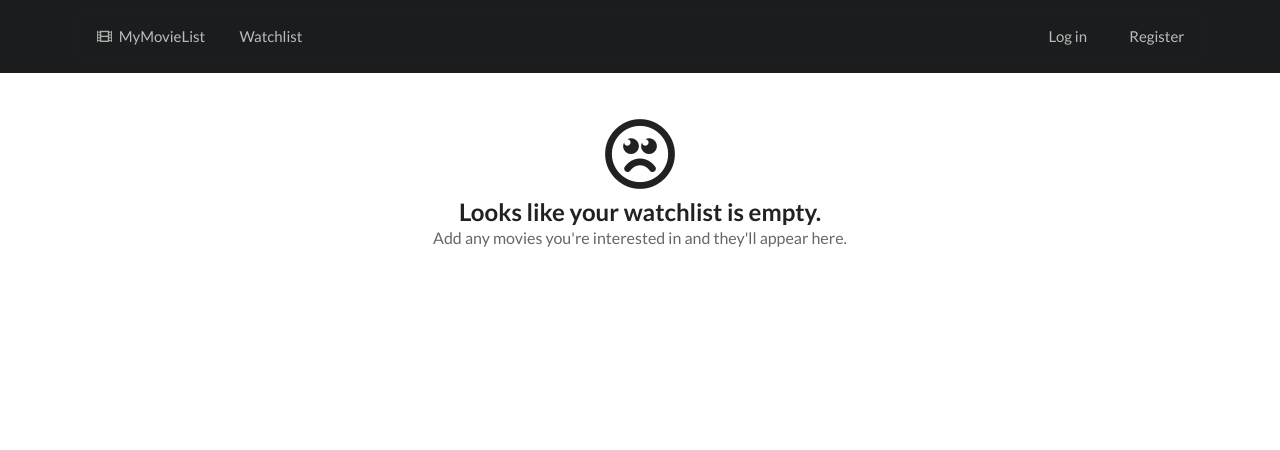
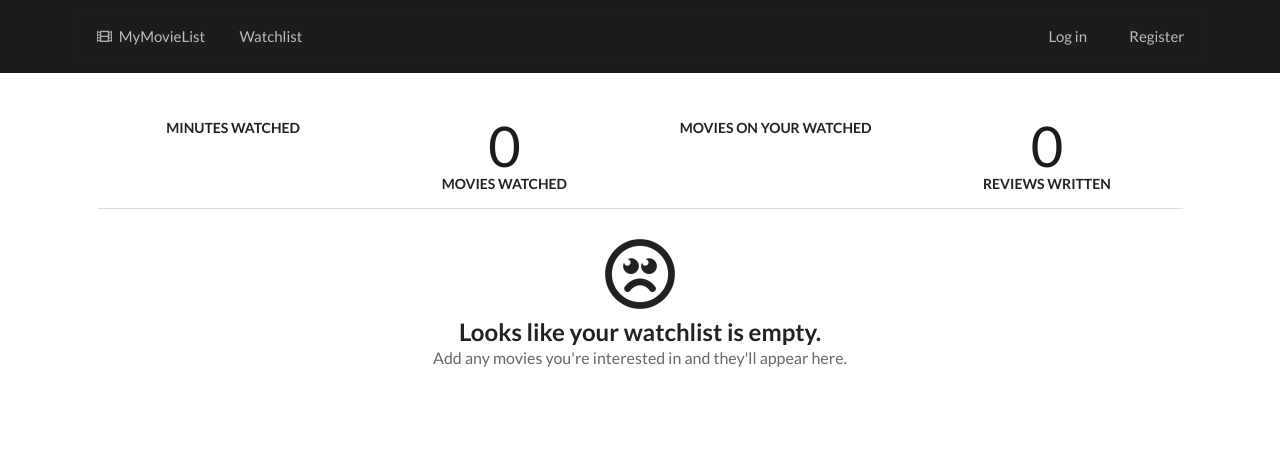
Before and after one commit to NeedsSoySauce/MyMovieList, a Flask app: template movie/templates/watchlist/watchlist.html in a window 1280 px wide. Shown: the top 450 px of the page. Run offline with Flask 2, Linux system fonts and the light colour scheme; the template is opened without the code that fills it, so the values that code supplies are empty; parts of the project's set-up code (start-up, migrations or seed data) failed here and were passed over.

Commit message:
Added stats to watchlist

```diff
--- a/movie/movie/services.py
+++ b/movie/movie/services.py
@@ -49,3 +49,4 @@
 
 def add_review(repo: AbstractRepository, review: Review, user: Union[User, None]):
     repo.add_review(review, user)
+    user.add_review(review)
--- a/movie/templates/movie/summary.html
+++ b/movie/templates/movie/summary.html
@@ -1,6 +1,7 @@
 {% extends 'movie/movie.html' %}
 {% block tab %}
 <table class="ui very basic table attached padded" data-tab="summary">
+    <tbody>
     <tr>
         <td>Genre(s)</td>
         <td>
--- a/movie/templates/watchlist/watchlist.html
+++ b/movie/templates/watchlist/watchlist.html
@@ -1,11 +1,42 @@
 {% extends 'layout.html' %}
 {% block content %}
 <section class="ui segment basic padded">
-    {% if user.watchlist_size() %}
-    <h1 class="ui header center aligned">
-        Showing {{ page * page_size + 1}} to {{ page * page_size + [page_size, movies|length]|min }} of {{ hits }}
-        results
-    </h1>
+    <div class="ui four statistics">
+        <div class="statistic">
+            <div class="value">
+                {{ user.time_spent_watching_movies_minutes }}
+            </div>
+            <div class="label">
+                Minutes watched
+            </div>
+        </div>
+        <div class="statistic">
+            <div class="value">
+                {{ user.watched_movies|length }}
+            </div>
+            <div class="label">
+                Movies watched
+            </div>
+        </div>
+        <div class="statistic">
+            <div class="value">
+                {{ user.watchlist_size() }}
+            </div>
+            <div class="label">
+                Movies on your watched
+            </div>
+        </div>
+        <div class="statistic">
+            <div class="value">
+                {{ user.reviews|length }}
+            </div>
+            <div class="label">
+                Reviews written
+            </div>
+        </div>
+    </div>
+    <div class="ui divider"></div>
+    {% if user.watchlist_size() or user.watched_movies|length %}
     {% include 'movie_list.html' %}
     {% include 'page_navigation.html' %}
     {% else %}
--- a/movie/watchlist/services.py
+++ b/movie/watchlist/services.py
@@ -21,7 +21,7 @@
     page_number = max(0, min(page_number, pages - 1))
     offset = page_number * page_size
 
-    movies = (list(user.watchlist) + watched_movies)[offset:min(offset + page_size, hits)]
+    movies = list(set(list(user.watchlist) + watched_movies))[offset:min(offset + page_size, hits)]
     movies.sort()
 
     return SearchResults(movies, hits, page_number, pages)
```
